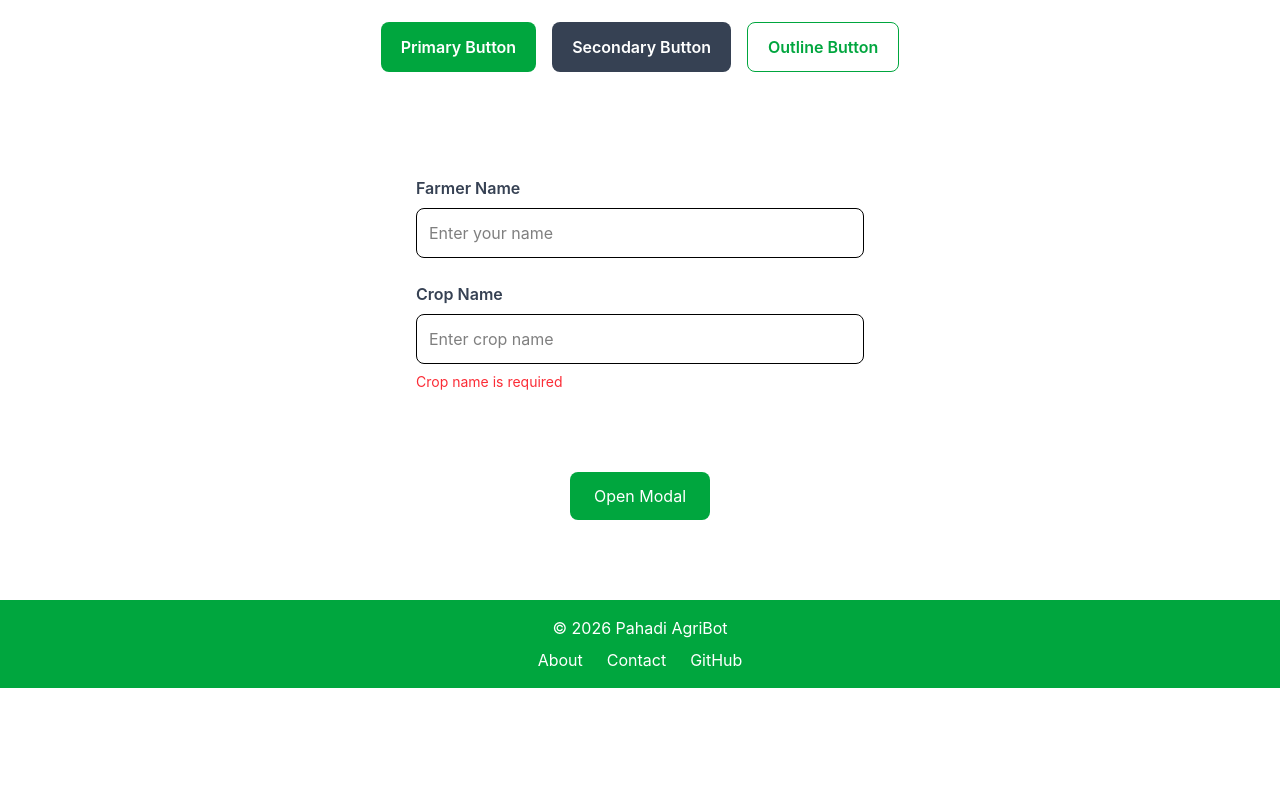
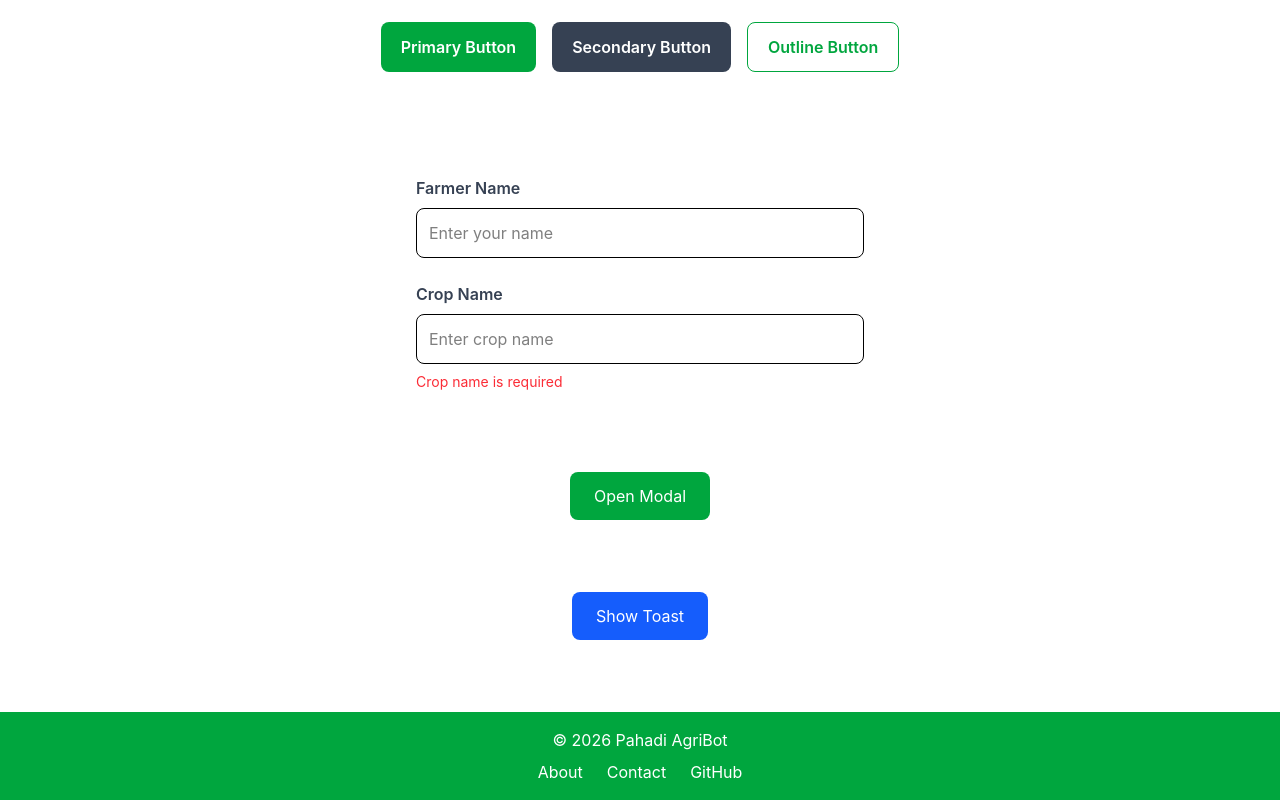
Before and after one commit to mohitaswal08/Pahadi-Agribot, a React (Vite) app: page / in a window 1280 px wide. Shown: the part 1800-2600 px from the top of the page. Before the commit the page ends 2488 px from the top, so only its background shows below. Built offline with nearby package versions, Linux system fonts and the light colour scheme.

Commit message:
Added reusable Toast component

```diff
--- a/src/components/ui/Toast.jsx
+++ b/src/components/ui/Toast.jsx
@@ -0,0 +1,25 @@
+/**
+ * Toast Component
+ * Props:
+ * message
+ * type
+ */
+
+function Toast({ message, type = "success" }) {
+  return (
+    <div
+      className={`fixed top-6 right-6 px-5 py-3 rounded-lg text-white shadow-lg
+      ${
+        type === "success"
+          ? "bg-green-600"
+          : type === "error"
+          ? "bg-red-600"
+          : "bg-blue-600"
+      }`}
+    >
+      {message}
+    </div>
+  );
+}
+
+export default Toast;
--- a/src/pages/home.jsx
+++ b/src/pages/home.jsx
@@ -6,8 +6,10 @@ import Button from "../components/ui/Button";
 import Input from "../components/ui/Input";
 import { useState } from "react";
 import Modal from "../components/ui/Modal";
+import Toast from "../components/ui/Toast";
 function Home() {
   const [open, setOpen] = useState(false);
+  const [showToast, setShowToast] = useState(false);
   return (
     <>
       <Hero />
@@ -63,6 +65,28 @@ function Home() {
   </button>
 
 </Modal>
+<div className="flex justify-center py-8">
+
+  <button
+    onClick={() => {
+      setShowToast(true);
+
+      setTimeout(() => {
+        setShowToast(false);
+      }, 3000);
+    }}
+    className="bg-blue-600 text-white px-6 py-3 rounded-lg"
+  >
+    Show Toast
+  </button>
+
+</div>
+{showToast && (
+  <Toast
+    message="Crop analysis completed successfully!"
+    type="success"
+  />
+)}
     </>
   );
 }
```
